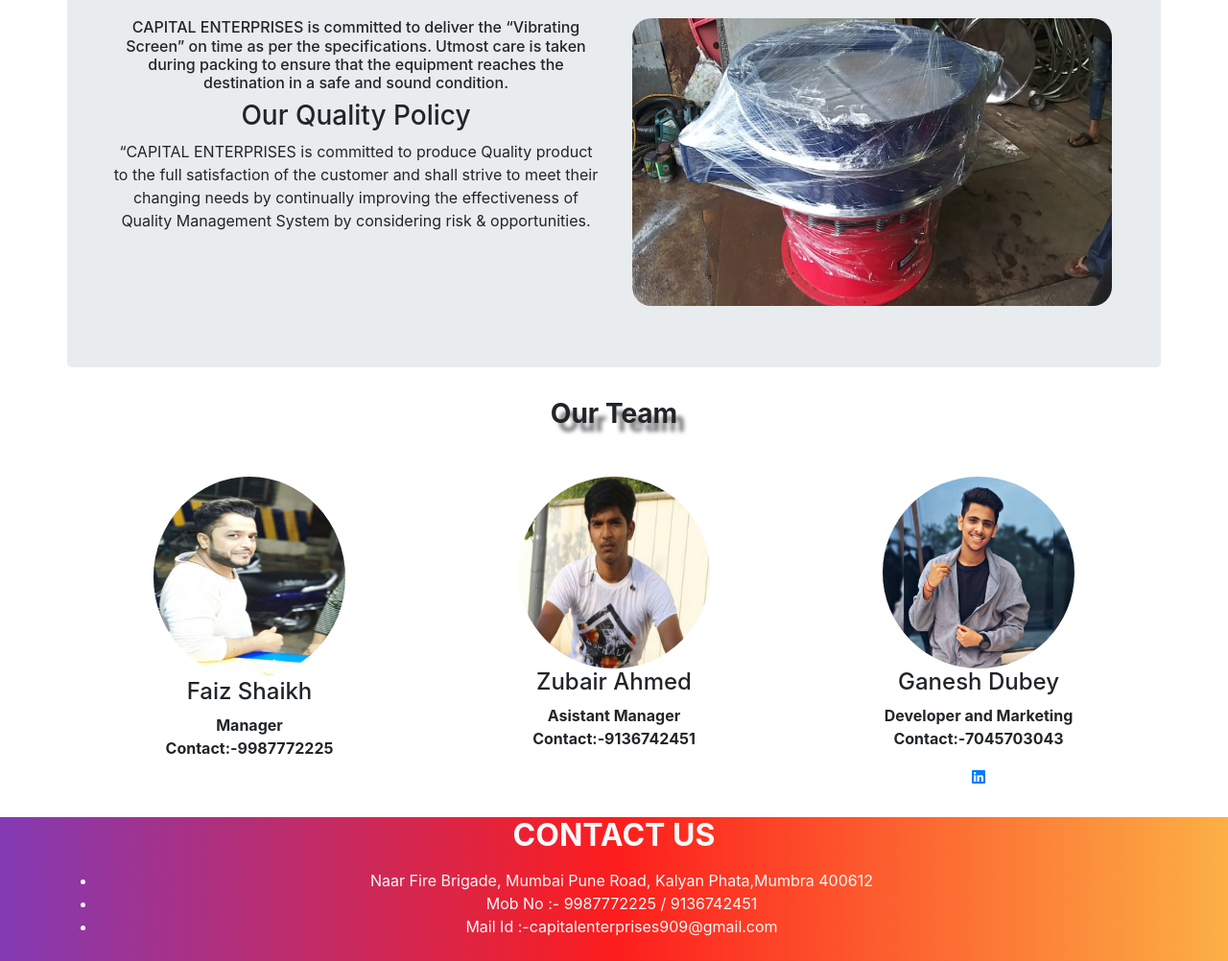
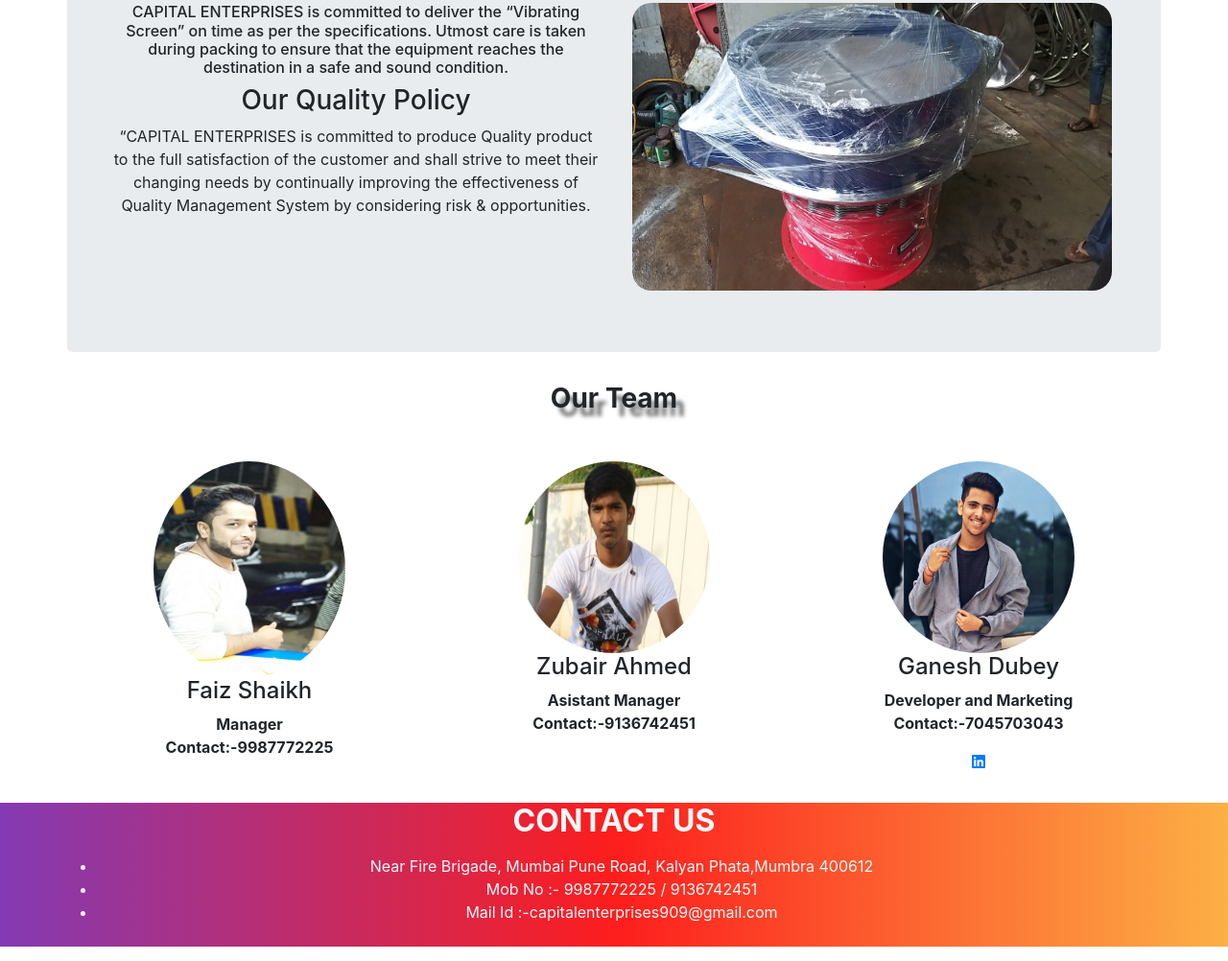
Before and after one commit to ganeshdubey831/Capital_Enterprises.github.io, a plain HTML site: page index.html in a window 1280 px wide. Shown: the part 2099-3101 px from the top of the page at 96% size. Drawn offline with nearby package versions, Linux system fonts and the light colour scheme.

Commit message:
Update index.html

```diff
--- a/index.html
+++ b/index.html
@@ -100,7 +100,7 @@
 								<h4 class="card-text text-center font-weight-bold mt-2 mb-2"> SS Top Desk Cover</h4>
 						</div>
 					</div>
-					<div class="col-md-4 mt-3">
+					<div class="col-md-4 ">
 						<div class="card" style="width: 19rem;box-shadow:8px 9px 4px  rgba(0,0,0,0.6);
 ">
 							<img class="card-img-top text-center" src="images/d.jpeg" alt="Card image cap" style="height:18rem;">
@@ -158,7 +158,7 @@
 					<div class="row">
 						<div class="col-md-4">
 							<div class="member">
-								<img src="images/6.jpeg" class="img-fluid" alt="" style="border-radius: 50%;width:200px; height: 210px;">
+								<img src="images/6.jpeg" class="img-fluid" alt="" style="border-radius: 50%;width:200px; height: 225px;">
 								<div class="member-content font-weight-bold">
 									<h4>Faiz Shaikh</h4>
 									<span>Manager</span>
@@ -200,7 +200,7 @@
 						<div class="col-md-12">
 							<h2 class="font-weight-bold text-light text-center footer-name">CONTACT US</h2>
 							<ul class="ml-3 py-2 text-center">
-								<li class="text-light">Naar Fire Brigade, Mumbai Pune Road, Kalyan Phata,Mumbra 400612</li>
+								<li class="text-light">Near Fire Brigade, Mumbai Pune Road, Kalyan Phata,Mumbra 400612</li>
 								<li class="text-light"> Mob No :- 9987772225 / 9136742451</li>
 								<li class="text-light">Mail Id :-capitalenterprises909@gmail.com</li>
 							</ul>
```
